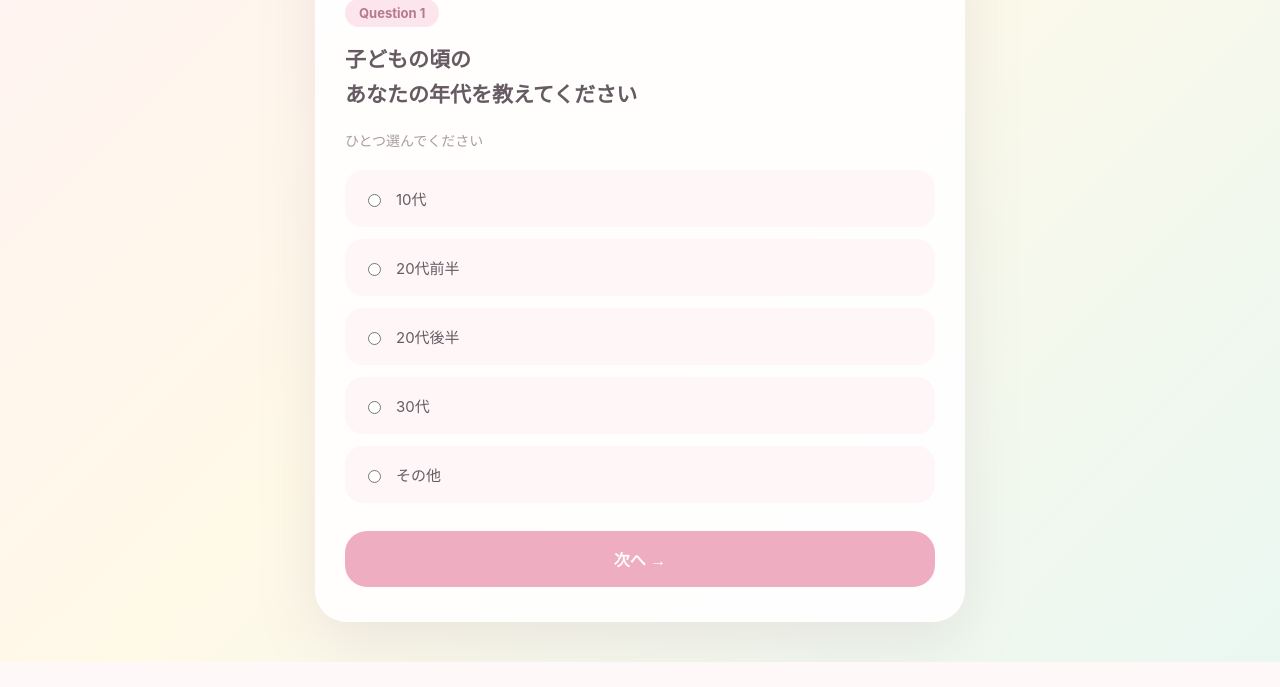
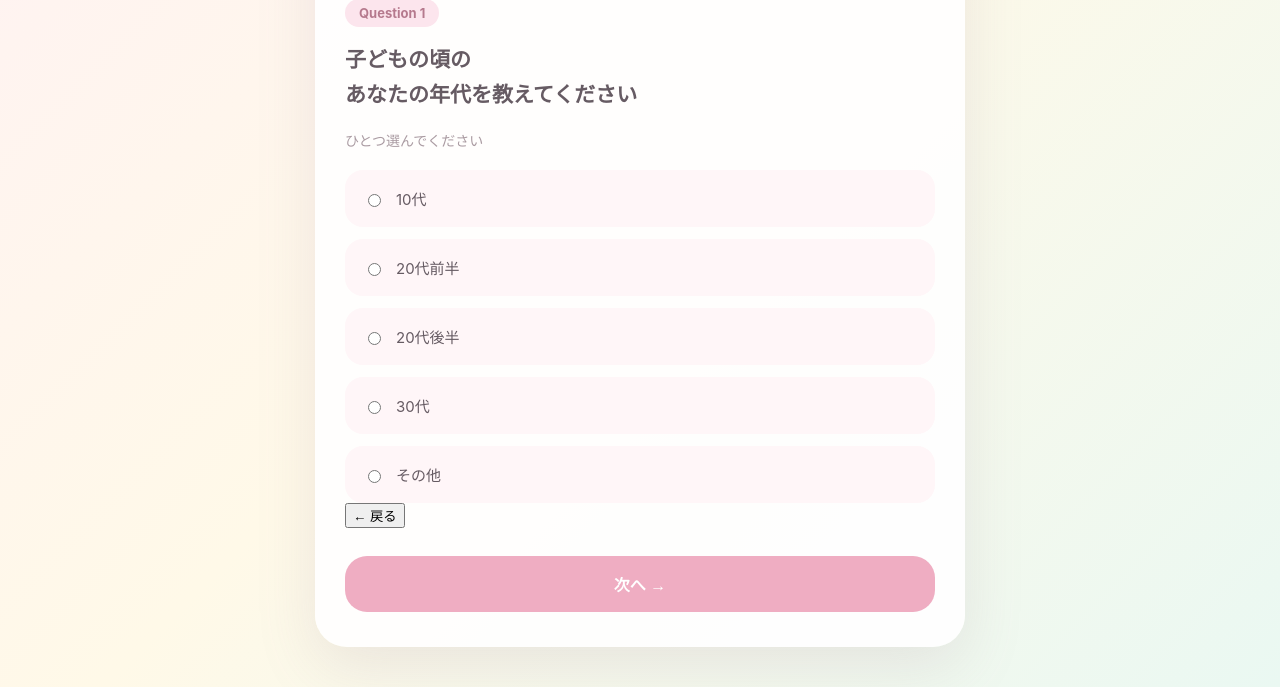
Before and after one commit to miyukieno42-cyber/sunscreen1, a Flask app: page / in a window 1280 px wide. Shown: the part 396-1083 px from the top of the page. Before the commit the page ends 1058 px from the top, so only its background shows below. Run offline with Flask 3, Linux system fonts and the light colour scheme.

Commit message:
Update index.html

```diff
--- a/templates/index.html
+++ b/templates/index.html
@@ -35,6 +35,7 @@
                     <label class="option"><input type="radio" name="age_range" value="30代"><span>30代</span></label>
                     <label class="option"><input type="radio" name="age_range" value="その他"><span>その他</span></label>
                 </div>
+                <button type="button" class="back-button">← 戻る</button>
                 <button type="button" class="next-button">次へ →</button>
             </section>
 
@@ -47,6 +48,7 @@
                     <label class="option"><input type="radio" name="gender" value="女性"><span>女性</span></label>
                     <label class="option"><input type="radio" name="gender" value="その他"><span>その他</span></label>
                 </div>
+                <button type="button" class="back-button">← 戻る</button>
                 <button type="button" class="next-button">次へ →</button>
             </section>
 
@@ -61,6 +63,7 @@
                     <label class="option"><input type="radio" name="frequency" value="ほぼ毎日"><span>ほぼ毎日</span></label>
                     <label class="option"><input type="radio" name="frequency" value="覚えていない"><span>覚えていない</span></label>
                 </div>
+                <button type="button" class="back-button">← 戻る</button>
                 <button type="button" class="next-button">次へ →</button>
             </section>
 
@@ -76,6 +79,7 @@
                     <label class="option"><input type="checkbox" name="sunscreen_type" value="その他"><span>その他</span></label>
                     <label class="option"><input type="checkbox" name="sunscreen_type" value="覚えていない"><span>覚えていない</span></label>
                 </div>
+                <button type="button" class="back-button">← 戻る</button>
                 <button type="button" class="next-button">次へ →</button>
             </section>
 
@@ -101,6 +105,7 @@
                         >
                     <label class="option"><input type="checkbox" name="reason" value="特に理由はない"><span>特に理由はない</span></label>
                 </div>
+                <button type="button" class="back-button">← 戻る</button>
                 <button type="button" class="next-button">次へ →</button>
             </section>
 
@@ -114,6 +119,7 @@
                     <label class="option"><input type="radio" name="feeling" value="苦手だった"><span>苦手だった</span></label>
                     <label class="option"><input type="radio" name="feeling" value="覚えていない"><span>覚えていない</span></label>
                 </div>
+                <button type="button" class="back-button">← 戻る</button>
                 <button type="button" class="next-button">次へ →</button>
             </section>
 
@@ -122,6 +128,7 @@
                 <h2>覚えている日焼け止めの商品名があれば<br>教えてください</h2>
                 <p class="hint">覚えていなければ「覚えていない」でOKです</p>
                 <input type="text" name="product" class="text-input" placeholder="例：〇〇、覚えていない、など">
+                <button type="button" class="back-button">← 戻る</button>
                 <button type="button" class="next-button">次へ →</button>
             </section>
 
@@ -130,6 +137,7 @@
                 <h2>日焼け止めを塗ることについて<br>どんなことを感じていましたか？</h2>
                 <p class="hint">自由に書いてください</p>
                 <textarea name="usage_feeling" class="textarea" placeholder="例：ベタベタするのが嫌だった、母親に塗ってもらっていた…"></textarea>
+                <button type="button" class="back-button">← 戻る</button>
                 <button type="button" class="next-button">次へ →</button>
             </section>
 
@@ -138,6 +146,7 @@
                 <h2>子どもの頃の日焼け止めにまつわる<br>思い出を教えてください </h2>
                 <p class="hint">思いつく範囲で自由に書いてください</p>
                 <textarea name="memory" class="textarea" placeholder="海、プール、夏休み、家族との思い出など…"></textarea>
+                <button type="button" class="back-button">← 戻る</button>
                 <button type="button" class="next-button">次へ　→</button>
             </section>
 
@@ -159,6 +168,7 @@
                        style="display: none;"
                        >
                </div>
+               <button type="button" class="back-button">← 戻る</button>
                <button type="button" class="next-button">次へ →</button>
            </section>
 
@@ -166,6 +176,7 @@
                 <div class="section-intro-label">CURRENT</div>
                 <h2>ここからは、現在の<br>日焼け止めについてお聞きします。</h2>
                 <p>今のあなたの日焼け止めに対する考えを<br>教えてください。</p>
+                <button type="button" class="back-button">← 戻る</button>
                 <button type="button" class="next-button">はじめる →</button>
             </section>
 
@@ -179,6 +190,7 @@
                     <label class="option"><input type="radio" name="frequencynow" value="あまり使わない"><span>あまり使わない</span></label>
                     <label class="option"><input type="radio" name="frequencynow" value="全く使わない" <span>全く使わない</span></label>
                 </div>
+                <button type="button" class="back-button">← 戻る</button>
                 <button type="button" class="next-button">次へ　→</button>
             </section>
 
@@ -191,6 +203,7 @@
                     <label class="option"><input type="radio" name="valuenow" value="どちらでもない" ><span>どちらでもない</span></label>
                     <label class="option"><input type="radio" name="valuenow" value="苦手"><span>苦手</span></label>
                     </div>
+                <button type="button" class="back-button">← 戻る</button>
                 <button type="button" class="next-button">次へ　→</button>
                 </section>
 
@@ -203,6 +216,7 @@
                     <label class="option"><input type="radio" name="value11now" value="場合によっては大切"><span>場合によっては大切</span></label>
                     <label class="option"><input type="radio" name="value11now" value="大切ではないと思う"><span>大切ではないと思う</span></label>
                 </div>
+                <button type="button" class="back-button">← 戻る</button>
                 <button type="button" class="next-button">次へ　→</button>
             </section>
 
@@ -226,6 +240,7 @@
                         style="display: none;"
                         >
                 </div>
+                 <button type="button" class="back-button">← 戻る</button>
                  <button type="button" class="next-button">次へ　→</button>
              </section>
 
@@ -250,6 +265,7 @@
                         style="display: none;"
                         >
                 </div>
+                <button type="button" class="back-button">← 戻る</button>
                 <button type="submit" class="submit-button">回答を送信する 💌</button>
             </section>
         </form>
```
